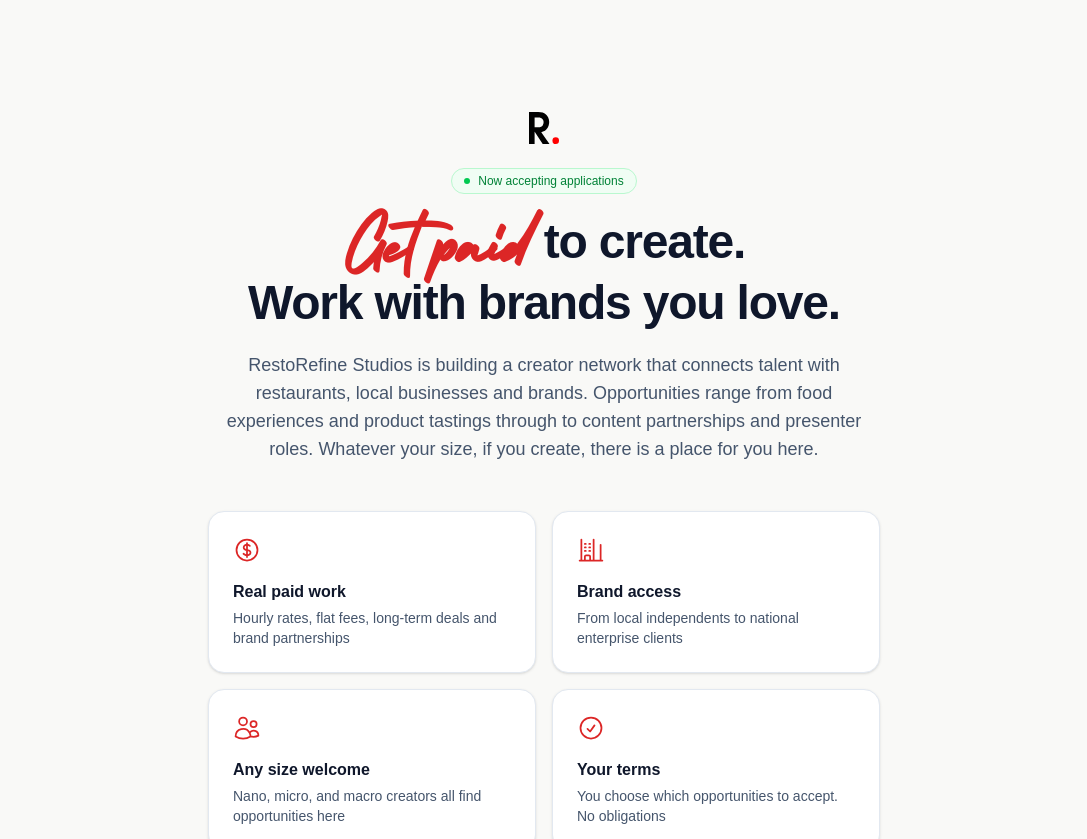
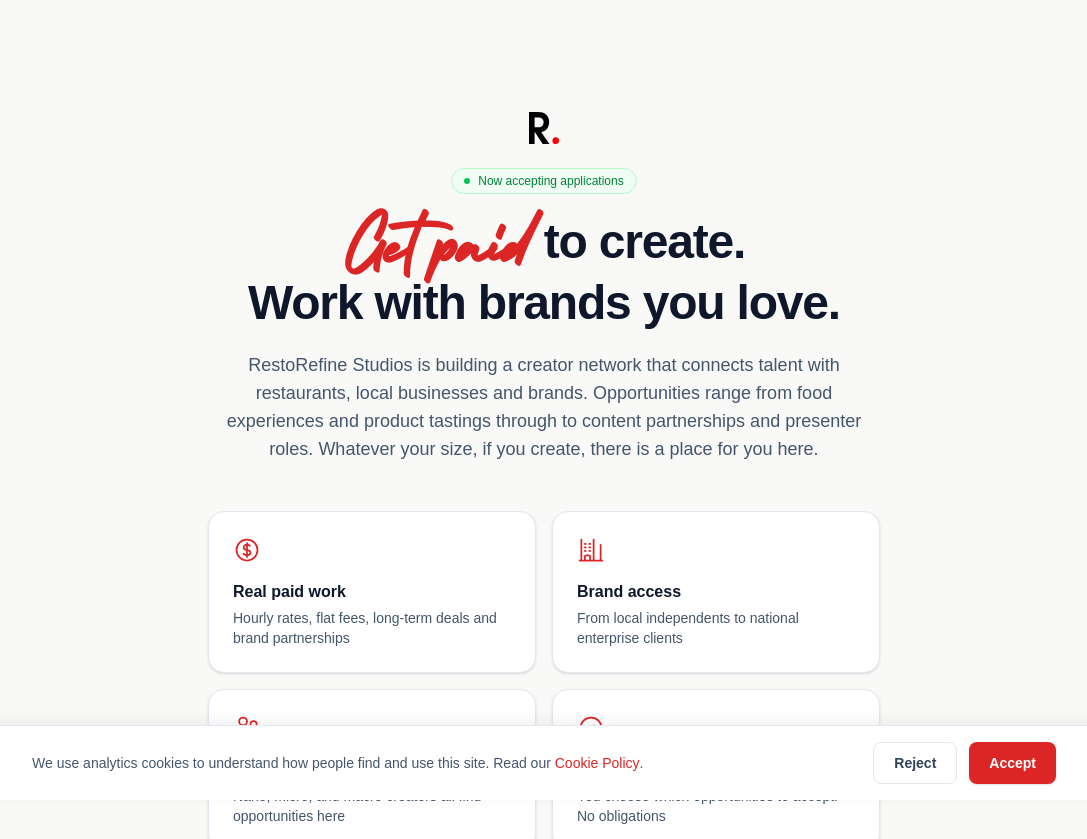
Before and after one commit to restorefine/creators-restorefine, a Next.js app: page / in a window 1280 px wide. Shown: the top 839 px of the page, without its empty margins (96-1183 px from the left). Built offline with nearby package versions, Linux system fonts and the light colour scheme; no server answers.

Commit message:
Add Google Analytics with cookie consent and application funnel events

```diff
--- a/package.json
+++ b/package.json
@@ -11,6 +11,7 @@
     "setup:storage": "tsx scripts/setup-storage.ts"
   },
   "dependencies": {
+    "@next/third-parties": "^16.2.9",
     "@prisma/adapter-pg": "^7.8.0",
     "@prisma/client": "^7.8.0",
     "@supabase/ssr": "^0.12.0",
--- a/src/app/apply/creator-application-form.tsx
+++ b/src/app/apply/creator-application-form.tsx
@@ -1,6 +1,6 @@
 "use client";
 
-import { useRef, useState } from "react";
+import { useEffect, useRef, useState } from "react";
 import { useActionState } from "react";
 import localFont from "next/font/local";
 import { submitApplication, type ApplicationFormState } from "./actions";
@@ -13,6 +13,7 @@
 import { Step6Experience } from "./steps/step-6-experience";
 import { Step7Final } from "./steps/step-7-final";
 import { InfoBox } from "./form-ui";
+import { ANALYTICS_EVENTS, trackEvent } from "@/lib/analytics";
 
 const holiday = localFont({
   src: "../../../public/fonts/Holiday.otf",
@@ -153,6 +154,14 @@
     setErrors(state.fieldErrors);
   }
 
+  useEffect(() => {
+    trackEvent(ANALYTICS_EVENTS.applicationStarted);
+  }, []);
+
+  useEffect(() => {
+    if (state.status === "success") trackEvent(ANALYTICS_EVENTS.applicationSubmitted);
+  }, [state.status]);
+
   if (state.status === "success") {
     return (
       <div className="rounded-2xl border border-green-200 bg-green-50 p-8 text-center">
@@ -178,6 +187,10 @@
       return;
     }
     setErrors({});
+    trackEvent(ANALYTICS_EVENTS.applicationStepCompleted, {
+      step_number: step,
+      step_name: STEP_META[step - 1].label,
+    });
     setStep((s) => Math.min(s + 1, TOTAL_STEPS));
   };
 
--- a/src/app/layout.tsx
+++ b/src/app/layout.tsx
@@ -1,5 +1,6 @@
 import type { Metadata } from "next";
 import { Geist, Geist_Mono } from "next/font/google";
+import { Analytics } from "@/components/analytics";
 import "./globals.css";
 
 const geistSans = Geist({
@@ -31,7 +32,25 @@
       lang="en"
       className={`${geistSans.variable} ${geistMono.variable} h-full antialiased`}
     >
-      <body className="min-h-full flex flex-col">{children}</body>
+      <head>
+        {/* Consent Mode defaults — must run before GA loads so it starts with cookies off */}
+        <script
+          dangerouslySetInnerHTML={{
+            __html: `window.dataLayer = window.dataLayer || [];
+function gtag(){dataLayer.push(arguments);}
+gtag('consent', 'default', {
+  'ad_storage': 'denied',
+  'ad_user_data': 'denied',
+  'ad_personalization': 'denied',
+  'analytics_storage': 'denied'
+});`,
+          }}
+        />
+      </head>
+      <body className="min-h-full flex flex-col">
+        {children}
+        <Analytics />
+      </body>
     </html>
   );
 }
--- /dev/null
+++ b/src/components/analytics.tsx
@@ -0,0 +1,98 @@
+"use client";
+
+import { useEffect, useState } from "react";
+import { usePathname } from "next/navigation";
+import { GoogleAnalytics } from "@next/third-parties/google";
+import { GA_ID } from "@/lib/analytics";
+
+const STORAGE_KEY = "rcn-cookie-consent";
+
+type Consent = "accepted" | "rejected";
+
+function pushConsentUpdate(value: Consent) {
+  const w = window as typeof window & { gtag?: (...args: unknown[]) => void };
+  w.gtag?.("consent", "update", {
+    analytics_storage: value === "accepted" ? "granted" : "denied",
+  });
+}
+
+/**
+ * Loads GA4 for public pages. Consent Mode defaults (set in the root layout)
+ * keep analytics cookies off until the visitor accepts the banner.
+ */
+export function Analytics() {
+  const pathname = usePathname();
+  const [bannerOpen, setBannerOpen] = useState(false);
+
+  useEffect(() => {
+    let stored: string | null = null;
+    try {
+      stored = localStorage.getItem(STORAGE_KEY);
+    } catch {
+      stored = null;
+    }
+
+    if (stored === "accepted" || stored === "rejected") {
+      pushConsentUpdate(stored);
+    } else {
+      // eslint-disable-next-line react-hooks/set-state-in-effect -- localStorage is only readable after mount
+      setBannerOpen(true);
+    }
+  }, []);
+
+  if (!GA_ID || pathname.startsWith("/admin")) return null;
+
+  const choose = (value: Consent) => {
+    setBannerOpen(false);
+    pushConsentUpdate(value);
+    try {
+      localStorage.setItem(STORAGE_KEY, value);
+    } catch {
+      // Storage unavailable (e.g. private browsing) — choice applies for this visit only.
+    }
+  };
+
+  return (
+    <>
+      <GoogleAnalytics gaId={GA_ID} />
+      {bannerOpen && (
+        <div
+          role="dialog"
+          aria-label="Cookie consent"
+          className="fixed inset-x-0 bottom-0 z-50 border-t border-slate-200 bg-white px-4 py-4 shadow-[0_-4px_16px_rgba(0,0,0,0.06)] sm:px-6"
+        >
+          <div className="mx-auto flex max-w-5xl flex-col gap-3 sm:flex-row sm:items-center sm:justify-between">
+            <p className="text-sm text-slate-600">
+              We use analytics cookies to understand how people find and use this site. Read our{" "}
+              <a
+                href="https://restorefine.co.uk/legal/cookies"
+                target="_blank"
+                rel="noopener noreferrer"
+                className="font-medium text-brand hover:underline"
+              >
+                Cookie Policy
+              </a>
+              .
+            </p>
+            <div className="flex shrink-0 gap-3">
+              <button
+                type="button"
+                onClick={() => choose("rejected")}
+                className="flex-1 rounded-lg border border-slate-200 px-5 py-2.5 text-sm font-semibold text-slate-700 transition hover:bg-slate-50 sm:flex-none"
+              >
+                Reject
+              </button>
+              <button
+                type="button"
+                onClick={() => choose("accepted")}
+                className="flex-1 rounded-lg bg-brand px-5 py-2.5 text-sm font-semibold text-white shadow-sm transition hover:bg-brand-dark sm:flex-none"
+              >
+                Accept
+              </button>
+            </div>
+          </div>
+        </div>
+      )}
+    </>
+  );
+}
--- a/src/components/apply-checklist-dialog.tsx
+++ b/src/components/apply-checklist-dialog.tsx
@@ -3,6 +3,7 @@
 import { useState } from "react";
 import { useRouter } from "next/navigation";
 import { acceptApplyChecklist } from "@/app/apply/access-actions";
+import { ANALYTICS_EVENTS, trackEvent } from "@/lib/analytics";
 
 const CHECKLIST_ITEMS = [
   "A front headshot and side profile photo",
@@ -24,7 +25,10 @@
     <>
       <button
         type="button"
-        onClick={() => setOpen(true)}
+        onClick={() => {
+          setOpen(true);
+          trackEvent(ANALYTICS_EVENTS.applyButtonClicked);
+        }}
         className="inline-flex w-full items-center justify-center rounded-lg bg-brand px-6 py-3 text-sm font-semibold text-white shadow-sm transition hover:bg-brand-dark sm:w-auto"
       >
         Apply to join the network
@@ -71,7 +75,10 @@
               >
                 I don&apos;t have these
               </button>
-              <form action={acceptApplyChecklist}>
+              <form
+                action={acceptApplyChecklist}
+                onSubmit={() => trackEvent(ANALYTICS_EVENTS.checklistAccepted)}
+              >
                 <button
                   type="submit"
                   className="inline-flex w-full items-center justify-center rounded-lg bg-brand px-6 py-3 text-sm font-semibold text-white shadow-sm transition hover:bg-brand-dark sm:w-auto"
--- /dev/null
+++ b/src/lib/analytics.ts
@@ -0,0 +1,27 @@
+"use client";
+
+import { sendGAEvent } from "@next/third-parties/google";
+
+export const GA_ID = process.env.NEXT_PUBLIC_GA_ID;
+
+// Event names as they appear in Google Analytics reports. Keep them plain
+// English so the reports read clearly without a glossary.
+export const ANALYTICS_EVENTS = {
+  /** Clicked "Apply to join the network" on the homepage. */
+  applyButtonClicked: "apply_button_clicked",
+  /** Confirmed they have everything needed and moved on to the form. */
+  checklistAccepted: "checklist_accepted",
+  /** Opened the application form. */
+  applicationStarted: "application_started",
+  /** Finished a form step. Sent with step_number and step_name. */
+  applicationStepCompleted: "application_step_completed",
+  /** Application saved successfully. Mark this as a Key event in GA4. */
+  applicationSubmitted: "application_submitted",
+} as const;
+
+type AnalyticsEvent = (typeof ANALYTICS_EVENTS)[keyof typeof ANALYTICS_EVENTS];
+
+export function trackEvent(event: AnalyticsEvent, params?: Record<string, string | number>) {
+  if (!GA_ID) return;
+  sendGAEvent("event", event, params ?? {});
+}
```
Also changed, not shown: 1 other file (tests, documents, lock files or other folders).
